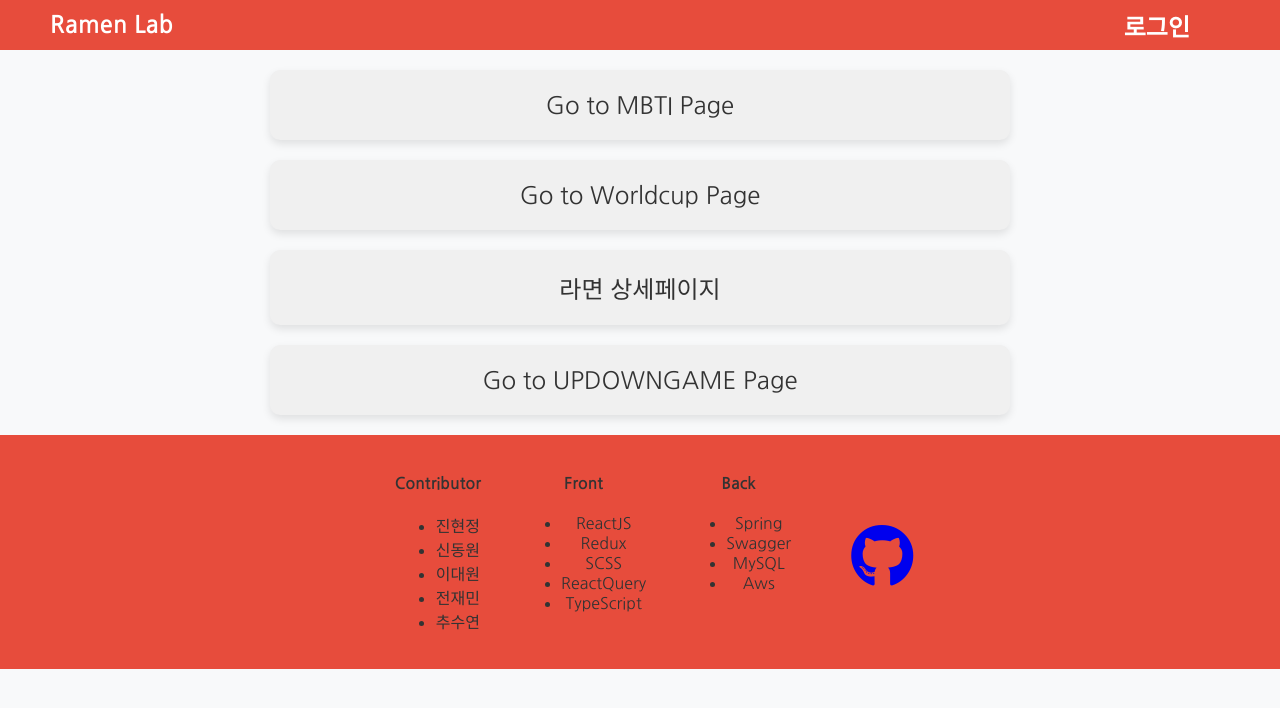
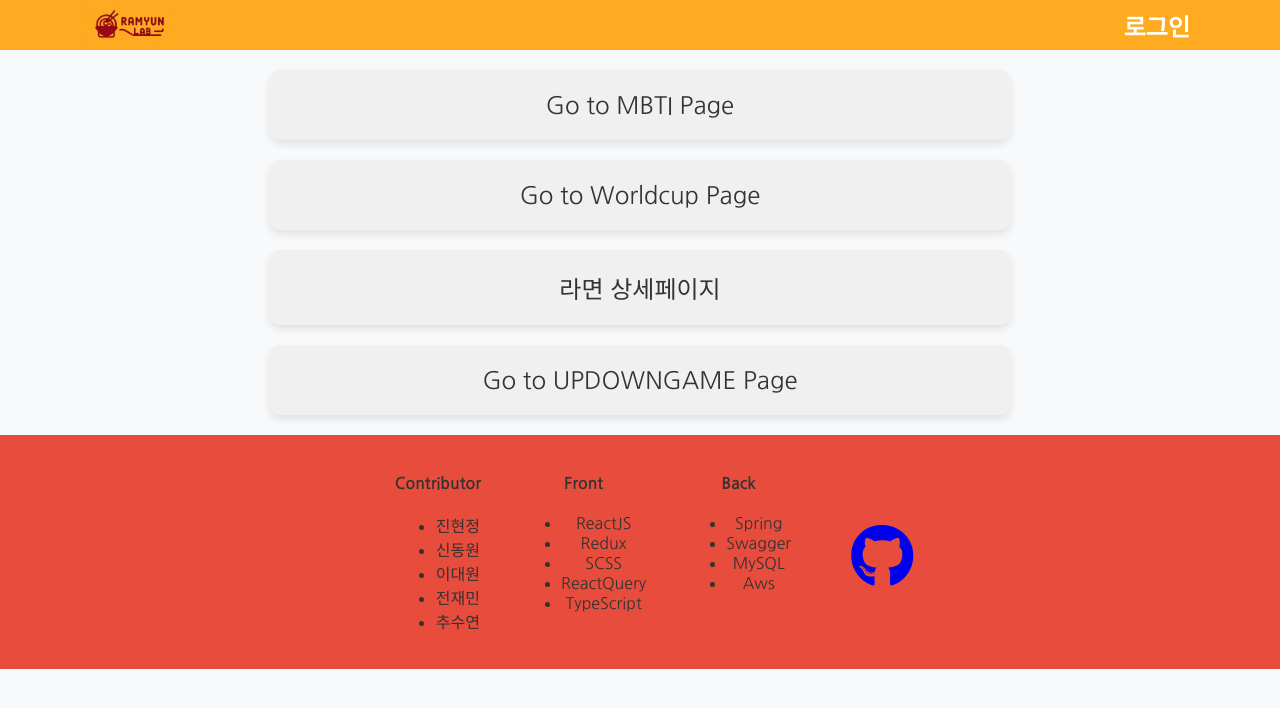
Before and after one commit to RamyunLab/ramyunlab-fe, a React (Create React App) app: page / in a window 1280 px wide. Shown: the top 708 px of the page. Built offline with nearby package versions, Linux system fonts and the light colour scheme; no server answers.

Commit message:
feat: header 로고 추가

```diff
--- a/src/components/Header/Header.module.scss
+++ b/src/components/Header/Header.module.scss
@@ -1,5 +1,5 @@
 .header {
-    background-color: #e74c3c;
+    background-color: #ffab21;
     padding: 0px;
     display: flex;
     justify-content: space-between;
@@ -11,9 +11,9 @@
 }
 
 .logo {
-    font-size: 1.5em;
-    font-weight: bold;
-    margin-left: 50px; // 제목을 살짝 오른쪽으로 이동
+    width: 100px; /* 원하는 로고 너비로 조절 */
+    height: auto; /* 높이는 자동 조절 */
+    margin-left: 80px;
 }
 
 .button {
@@ -40,7 +40,7 @@
     position: absolute;
     top: 53px; // 드롭다운 메뉴의 위치 조정
     right: 50px; // 드롭다운 메뉴의 위치 조정
-    background-color: #e74c3c;
+    background-color: #ffab21;
     box-shadow: 0 8px 16px rgba(0, 0, 0, 0.2);
 }
 
--- a/src/components/Header/Header.tsx
+++ b/src/components/Header/Header.tsx
@@ -4,14 +4,14 @@ import { RootState } from "../../Redux/store";
 import { logout } from "../../Redux/slices/AuthSlice.tsx";
 import styles from "./Header.module.scss";
 import LoginModal from "../Auth/LoginModal.tsx";
+import logo from "./lower_half1.png"; // 로고 이미지 파일 경로
 
 interface HeaderProps {
     toggleLoginModal: () => void;
-    toggleAccountModal: () => void; // Add this line
+    toggleAccountModal: () => void;
 }
 
 const Header: React.FC<HeaderProps> = ({ toggleLoginModal, toggleAccountModal }) => {
-    // Modify this line
     const [menuOpen, setMenuOpen] = useState(false);
     const isAuthenticated = useSelector((state: RootState) => state.auth.isAuthenticated);
     const dispatch = useDispatch();
@@ -55,7 +55,7 @@ const Header: React.FC<HeaderProps> = ({ toggleLoginModal, toggleAccountModal })
 
     return (
         <header className={styles.header}>
-            <div className={styles.logo}>Ramen Lab</div>
+            <img src={logo} alt="RamyunLab Logo" className={styles.logo} />
             {isAuthenticated ? (
                 <div>
                     <button className={styles.menuIcon} onClick={toggleMenu}>
@@ -63,8 +63,7 @@ const Header: React.FC<HeaderProps> = ({ toggleLoginModal, toggleAccountModal })
                     </button>
                     <div className={`${styles.menu} ${menuOpen ? styles.show : ""}`}>
                         <ul>
-                            <li onClick={toggleAccountModal}>회원 정보 수정</li>{" "}
-                            {/* Add this line */}
+                            <li onClick={toggleAccountModal}>회원 정보 수정</li>
                             <li onClick={handleLogout}>로그 아웃</li>
                             <li>찜 목록</li>
                             <li>내가 쓴 리뷰</li>
```
Also changed, not shown: src/components/Header/lower_half1.png (added).
